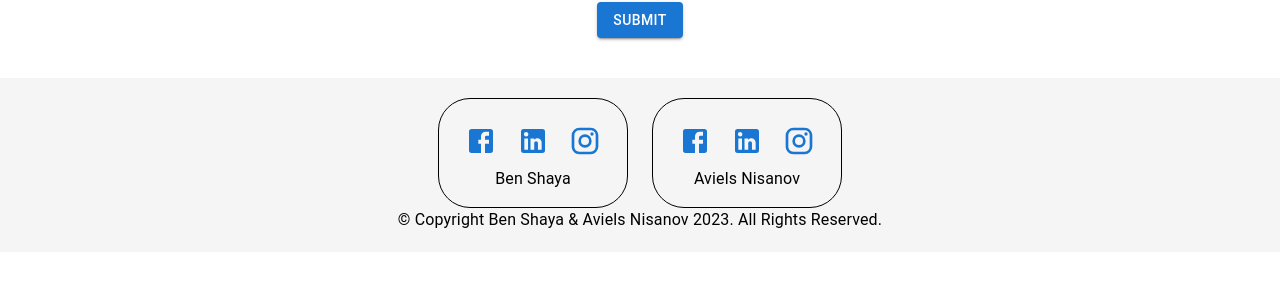
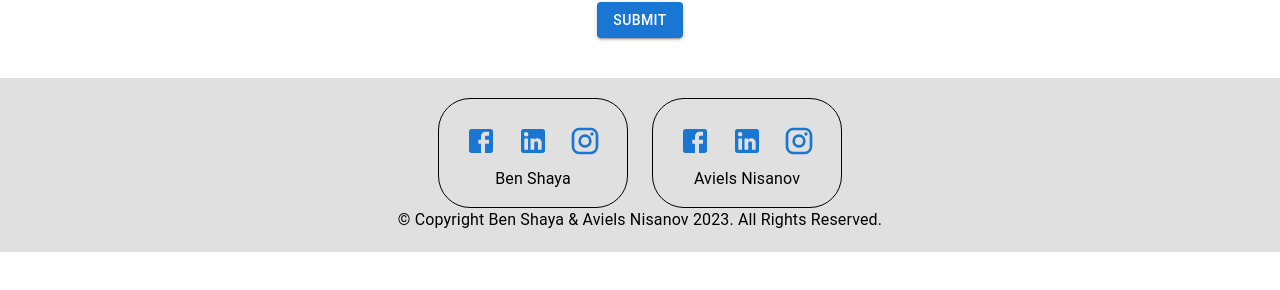
Before and after one commit to Avielnis/FullStack-BlogBox, a React (Create React App) app: page /EditPassword in a window 1280 px wide. Shown: the part 338-628 px from the top of the page. Built offline with nearby package versions, Linux system fonts and the light colour scheme; no server answers.

Commit message:
footer back color fix

```diff
--- a/public/index.html
+++ b/public/index.html
@@ -27,7 +27,7 @@
     -->
     <link rel="preconnect" href="https://fonts.gstatic.com">
     <link href="https://fonts.googleapis.com/css2?family=Roboto+Condensed:wght@700&display=swap" rel="stylesheet">
-    <title>Aviels Blog</title>
+    <title>Tales by Aviel & Ben</title>
     <script src ="https://accounts.google.com/gsi/client" async defer></script>
   </head>
   <body>
--- a/src/styles/Footer.css
+++ b/src/styles/Footer.css
@@ -1,6 +1,6 @@
 
 footer {
-    background-color: #f5f5f5;
+    background-color: #e0e0e0;
     padding: 20px 0;
     margin-top: 40px;
 }
```
